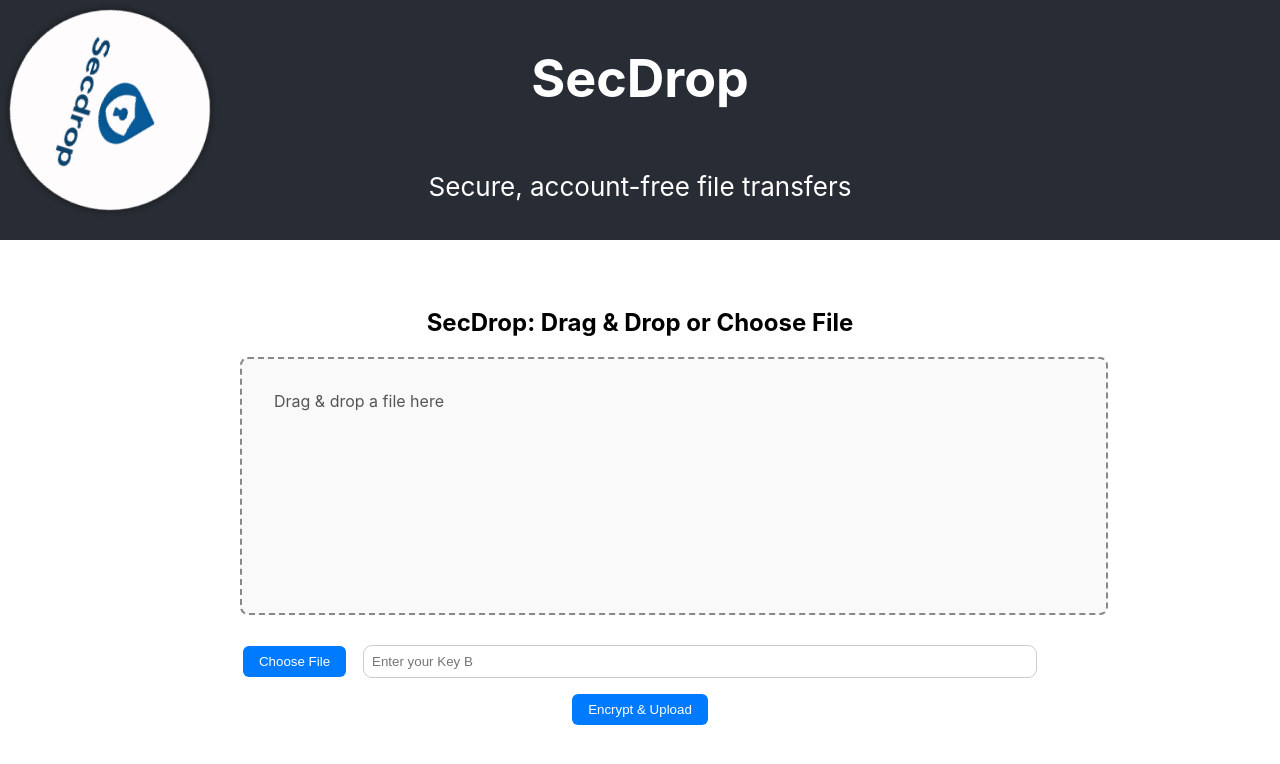
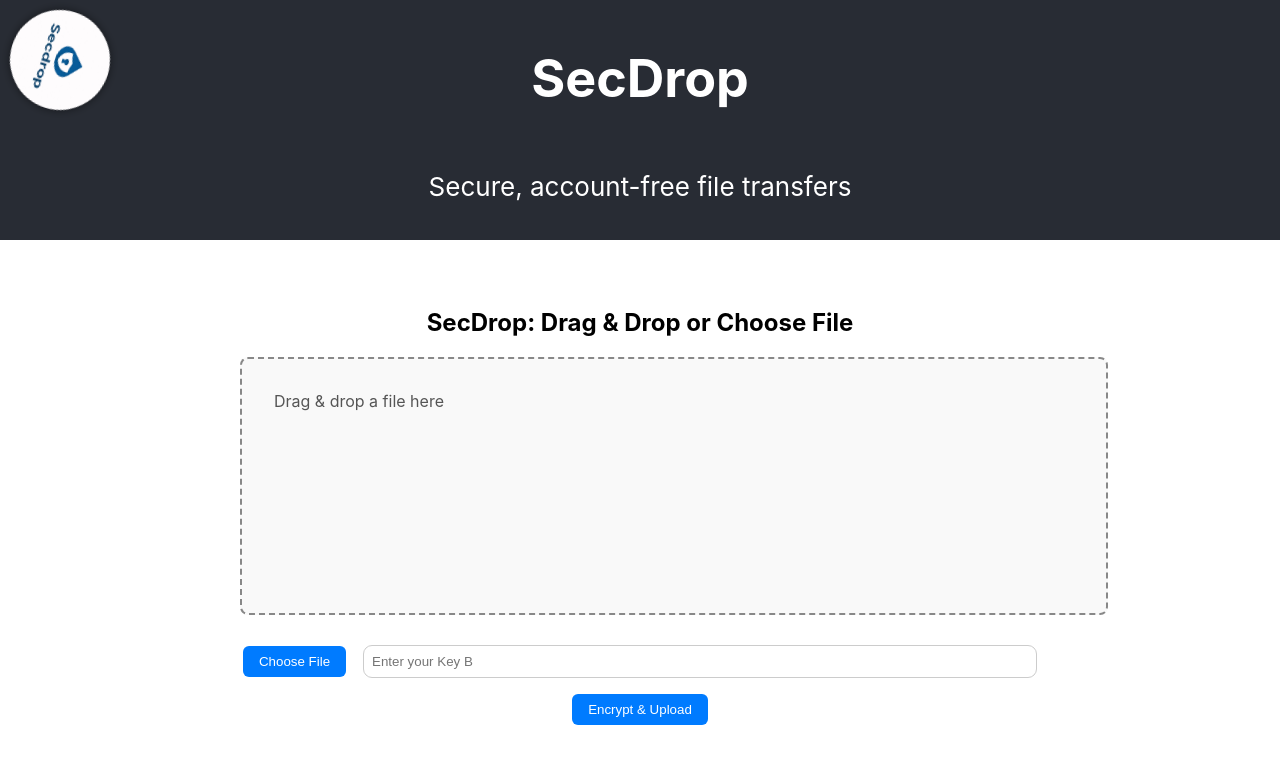
Before and after one commit to dilsidhu13/-SecDrop-Secure-File-Sharing-Web-Portal, a React (Create React App) app in the folder client/: page / in a window 1280 px wide. Shown: the top 764 px of the page. Built offline with nearby package versions, Linux system fonts and the light colour scheme.

Commit message:
Updated logo size

```diff
--- a/client/src/App.css
+++ b/client/src/App.css
@@ -3,8 +3,8 @@
 }
 
 .App-logo {
-  height: 200px;
-  width: 200px;
+  height: 100px;
+  width: 100px;
   margin: 10px;
   position: absolute;
   left: 0;
```
